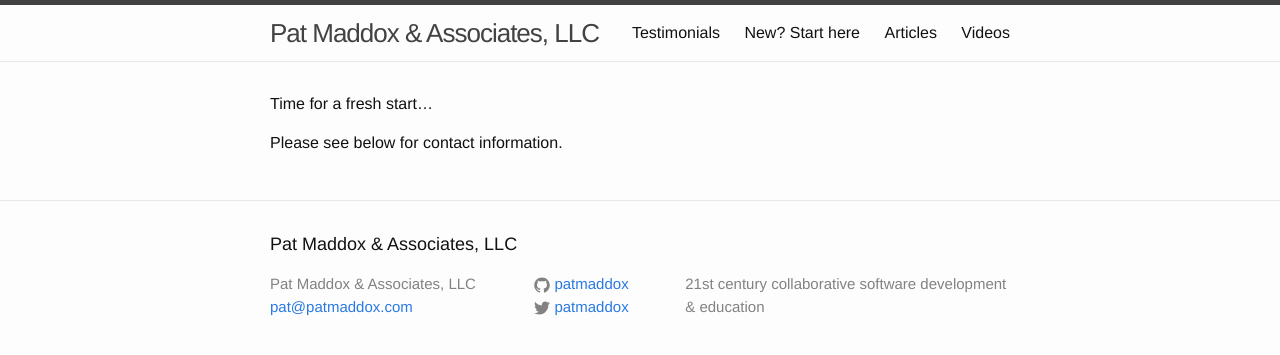
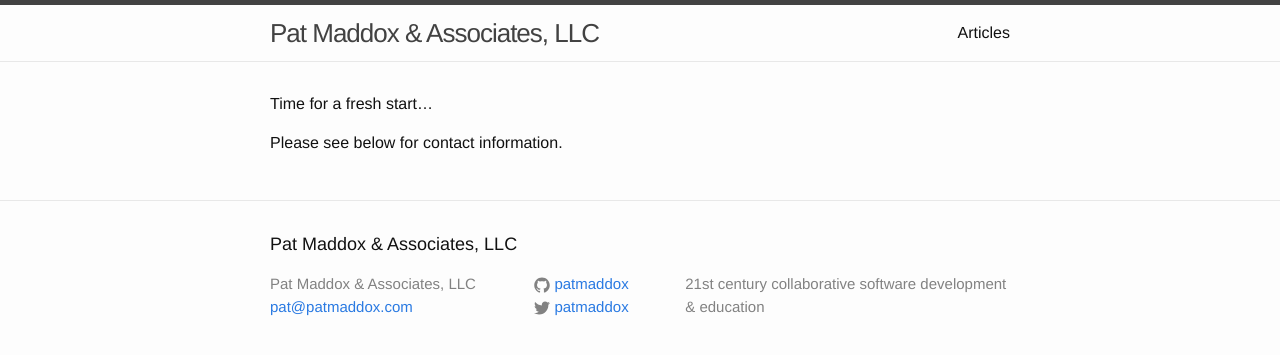
Before and after one commit to patmaddox/patmaddox.github.io, a Jekyll site: the page built from index_plain.md, in a window 1280 px wide. Shown: the top 355 px of the page. Built offline with Jekyll 4.4.1, drawn with Linux system fonts in a browser that asks for light colours.

Commit message:
get rid of some header links

```diff
--- a/_includes/header.html
+++ b/_includes/header.html
@@ -14,10 +14,7 @@
       </a>
 
       <div class="trigger">
-          <a class="page-link" href="/#testimonials">Testimonials</a>
-          <a class="page-link" href="/#start-here">New? Start here</a>
           <a class="page-link" href="/articles/">Articles</a>
-          <a class="page-link" href="http://www.rubysteps.com/videos/">Videos</a>
       </div>
     </nav>
 
```
